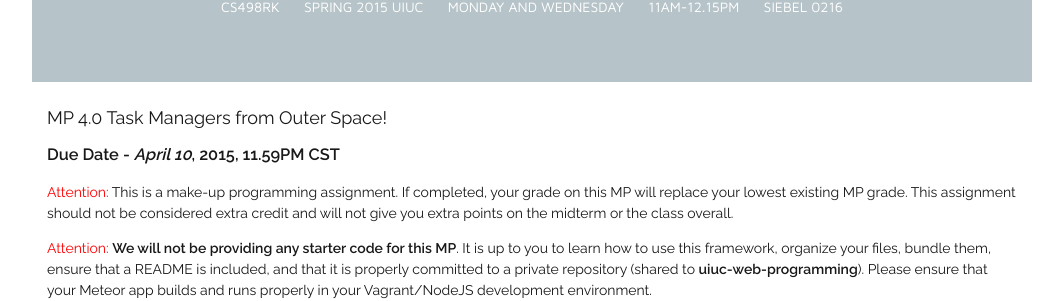
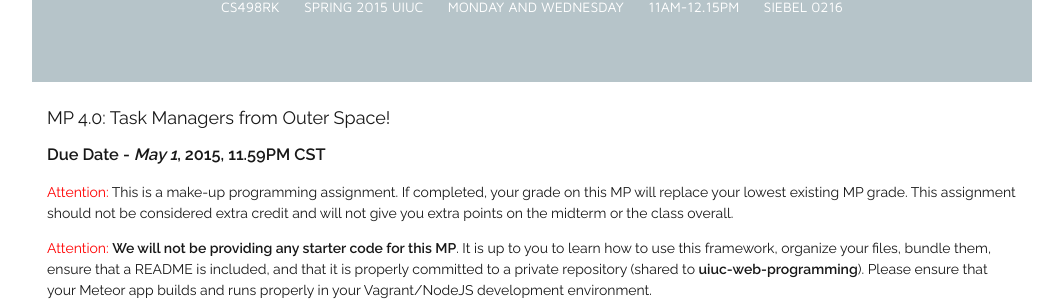
Before and after one commit to biplabdeka/fa2016, a Jekyll site: the page built from _posts/2015-4-10-Makeup.md, in a window 1280 px wide and 900 px high. Shown: the part 158-459 px from the top of the window, without its empty margins (108-1171 px from the left). Built offline with Jekyll 4.4.1, drawn with Linux system fonts in a browser that asks for light colours; nearby versions of some CDN libraries; Markdown is read by kramdown in place of the engine named in the settings; some of the changed text lies outside the part shown.

Commit message:
Fixed Makeup due date.

```diff
--- a/_posts/2015-4-10-Makeup.md
+++ b/_posts/2015-4-10-Makeup.md
@@ -1,10 +1,10 @@
 ---
 layout: default
-title: "MP 4.0 Task Managers from Outer Space!"
+title: "MP 4.0: Task Managers from Outer Space!"
 due: May 1, 11.59PM CST
 <!-- permalink: lab1.html -->
 ---
-### Due Date - *April 10*, 2015, 11.59PM CST
+### Due Date - *May 1*, 2015, 11.59PM CST
 
 <span style="color: red">Attention:</span> This is a make-up programming assignment. If completed, your grade on this MP will replace your lowest existing MP grade. This assignment should not be considered extra credit and will not give you extra points on the midterm or the class overall.
 
```
Also changed, not shown: other parts of _posts/2015-4-10-Makeup.md (+4 -0 lines).
